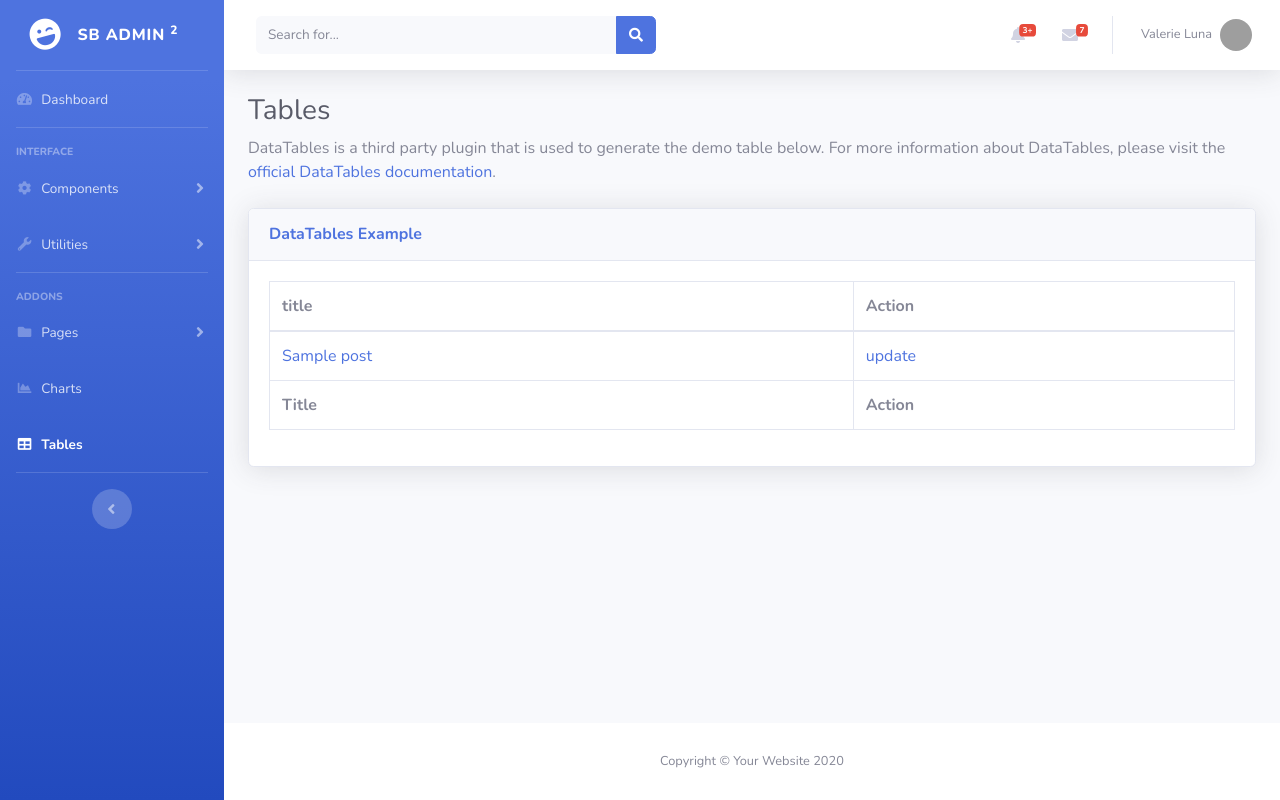
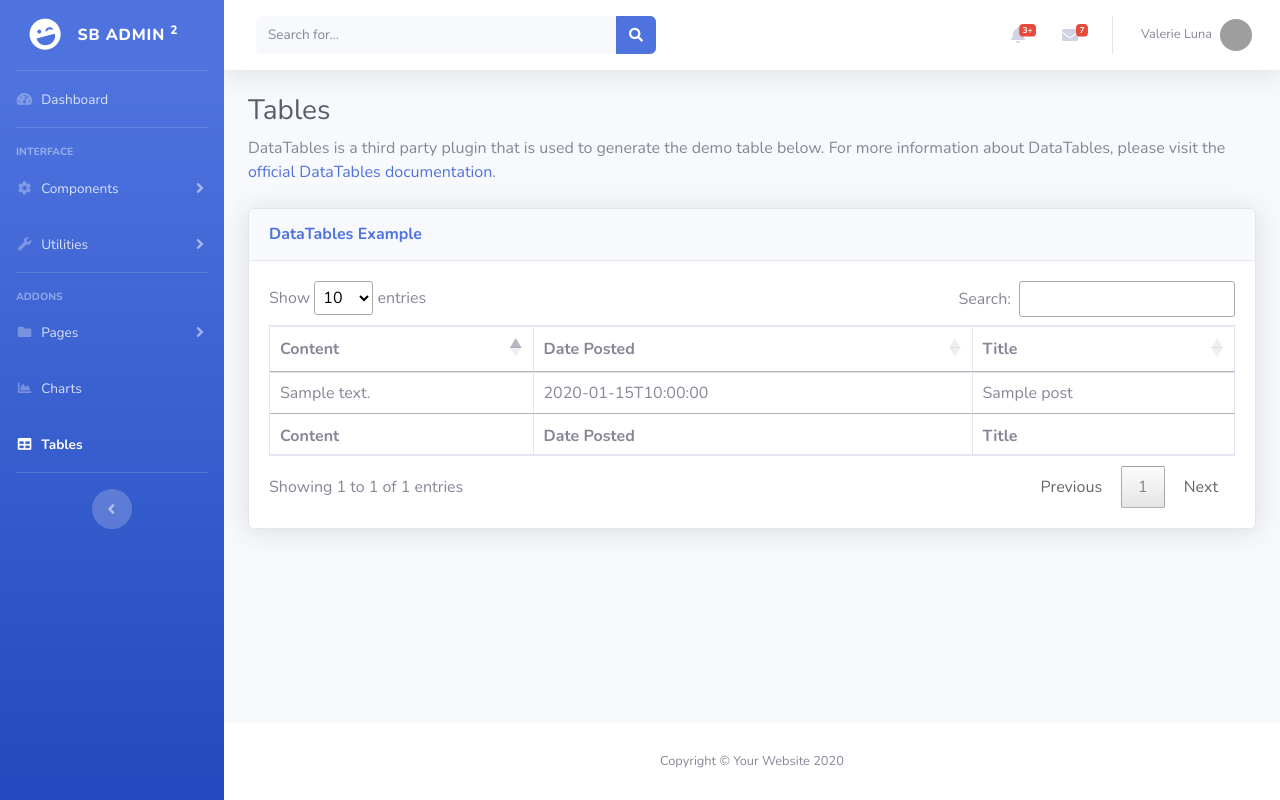
Before and after one commit to viralsir/flask_siddharth, a Flask app: page /table in a window 1280 px wide. Run offline with Flask 2, Linux system fonts and the light colour scheme; tables that the repository leaves empty hold one stand-in row (values such as "Sample post"); some libraries are stand-ins or nearby versions; grey boxes are pictures that could not be loaded.

Commit message:
database json data api added

```diff
--- a/blog/__init__.py
+++ b/blog/__init__.py
@@ -1,9 +1,13 @@
 from  flask import Flask,render_template,redirect,url_for
 from flask_sqlalchemy import SQLAlchemy
 from flask_login import LoginManager
+from flask_marshmallow import Marshmallow
+
 
 app=Flask(__name__)
 db=SQLAlchemy(app)
+ma=Marshmallow(app)
+
 app.config['SECRET_KEY']='12345'
 app.config['SQLALCHEMY_DATABASE_URI']="postgresql://postgres:1234@localhost:5432/BLOGDB"
 login_manager=LoginManager(app)
--- a/blog/model.py
+++ b/blog/model.py
@@ -1,5 +1,5 @@
 from datetime import datetime
-
+from blog import ma
 from  blog import db,login_manager
 from flask_login import UserMixin
 
@@ -42,3 +42,12 @@ class Post_info(db.Model):
 
     def __repr__(self):
         return f"Post('{self.title}', '{self.date_posted}')"
+
+
+class UserSchema(ma.SQLAlchemyAutoSchema):
+    class Meta:
+        model = user;
+
+class PostSchema(ma.SQLAlchemyAutoSchema):
+    class Meta:
+        model = Post;
--- a/blog/routes.py
+++ b/blog/routes.py
@@ -1,7 +1,7 @@
 from  flask import Flask,render_template,redirect,url_for,flash,request,jsonify
 from blog.forms import RegisterForm,LoginForm,UpdateForm,PostForm,UpdatePostForm
 from blog import app,db
-from blog.model import user,Post
+from blog.model import user,Post,PostSchema,UserSchema
 from flask_login import login_user,current_user,logout_user,login_required
 import secrets
 import os
@@ -12,13 +12,15 @@ post_list=[
          "title":"first post ",
          "content":"content of first post",
          "author":"vimal",
-         "date_posted":"12 jan 2019"
+         "date_posted":"12 jan 2019",
+         "review":"5"
      },
      {
          "title":"second post ",
          "content":"content of second post",
          "author":"viren",
-         "date_posted":"12 feb 2019"
+         "date_posted":"12 feb 2019",
+         "review":"4"
      }
 
  ]
@@ -107,11 +109,38 @@ data= [
   ]
 
 
+# rest API
+# @app.route("/post" , methods=["GET"])
+#
+#
+# @app.route("/post" , methods=["POST"])
+#
+# @app.route("/post" , methods=["PUT"])
+#
+# @app.route("/post" , methods=["DELETE"])
 
 
+# RETURN ALL DATABASE POST RECOREDS
 @app.route("/post_list")
 def postlist():
-    return jsonify({"data":post_list});
+    posts = Post.query.all();
+    post_schema=PostSchema(many=True);
+    output=post_schema.dump(posts)
+    return jsonify({"data":output});
+
+
+# # CREATE A NEW POST IN DATABASE
+# @app.route("/post_list",methods=["POST"])
+# def postlist():
+#     return jsonify({"data":output});
+#
+#
+# # DELETE POST FROM DATABASE
+# @app.route("/post_list",methods=["DELETE"])
+# def postlist():
+#     return jsonify({"data":output});
+
+
 
 
 @app.route("/json_view")
--- a/blog/templates/post_json.html
+++ b/blog/templates/post_json.html
@@ -47,8 +47,9 @@
                  columns: [
                             { data: 'author' },
                             { data: 'content' },
+                            { data:'date_posted'},
                             { data: 'title' },
-                            { data:'date_posted'}
+
 
                         ]
             });
--- a/blog/templates/singlepage.html
+++ b/blog/templates/singlepage.html
@@ -14,7 +14,8 @@
 
             document.querySelectorAll('div').forEach(div =>{
                 div.style.display='none'
-            })
+
+            })http://127.0.0.1:5000/login
 
             document.querySelector(`#${page}`).style.display='block'
         }
@@ -22,6 +23,7 @@
         document.addEventListener('DOMContentLoaded',function (){
 
             document.querySelectorAll("button").forEach(button =>{
+
                 button.onclick=function(){
 
                     showPage(this.dataset.page)
--- a/blog/templates/tables.html
+++ b/blog/templates/tables.html
@@ -21,6 +21,29 @@
 
   <!-- Custom styles for this page -->
   <link href="{{url_for('static',filename='vendor/datatables/dataTables.bootstrap4.min.css')}}" rel="stylesheet">
+    <link rel="stylesheet" href="https://cdn.datatables.net/1.10.22/css/jquery.dataTables.min.css">
+
+    <script src="https://code.jquery.com/jquery-3.5.1.js"></script>
+    <script src="https://cdn.datatables.net/1.10.22/js/jquery.dataTables.min.js"></script>
+  <script>
+
+    $(document).ready(function() {
+            $('#example').DataTable({
+                "ajax": {
+                        "url": "/post_list",
+                        "dataType": "json"
+                },
+
+                 columns: [
+                            { data: 'content' },
+                            { data: 'date_posted'},
+                            { data: 'title' }
+
+                        ]
+            });
+        } );
+  </script>
+
 
 </head>
 
@@ -348,32 +371,24 @@
             </div>
             <div class="card-body">
               <div class="table-responsive">
-                <table class="table table-bordered" id="dataTable" width="100%" cellspacing="0">
+                <table class="table table-bordered" id="example" width="100%" cellspacing="0">
                   <thead>
                     <tr>
-                      <th>title</th>
-                      <th>Action</th>
 
+                    <th> Content</th>
+                    <th> Date Posted </th>
+                    <th> Title</th>
                     </tr>
                   </thead>
                   <tfoot>
                     <tr>
-                      <th>Title</th>
-                      <th>Action</th>
-
+                      <th> Content</th>
+                      <th> Date Posted </th>
+                      <th> Title</th>
                     </tr>
                   </tfoot>
                   <tbody>
-                    {% for post in posts %}
-                      <tr>
-                          <td><a href="{{ url_for('view_post',post_id=post.id) }} ">
-                              {{ post.title }}
-                          </a> </td>
-                          <td>
-                              <a href="{{ url_for('update_post',post_id=post.id)}}"> update</a>
-                          </td>
-                      </tr>
-                      {% endfor %}
+
                   </tbody>
                 </table>
               </div>
@@ -442,6 +457,8 @@
   <!-- Page level custom scripts -->
   <script src="{{url_for('static',filename='js/demo/chart-area-demo.js')}}"></script>
   <script src="{{url_for('static',filename='js/demo/chart-pie-demo.js')}}"></script>
+   <script src="https://code.jquery.com/jquery-3.5.1.js"></script>
+    <script src="https://cdn.datatables.net/1.10.22/js/jquery.dataTables.min.js"></script>
 </body>
 
 </html>
```
